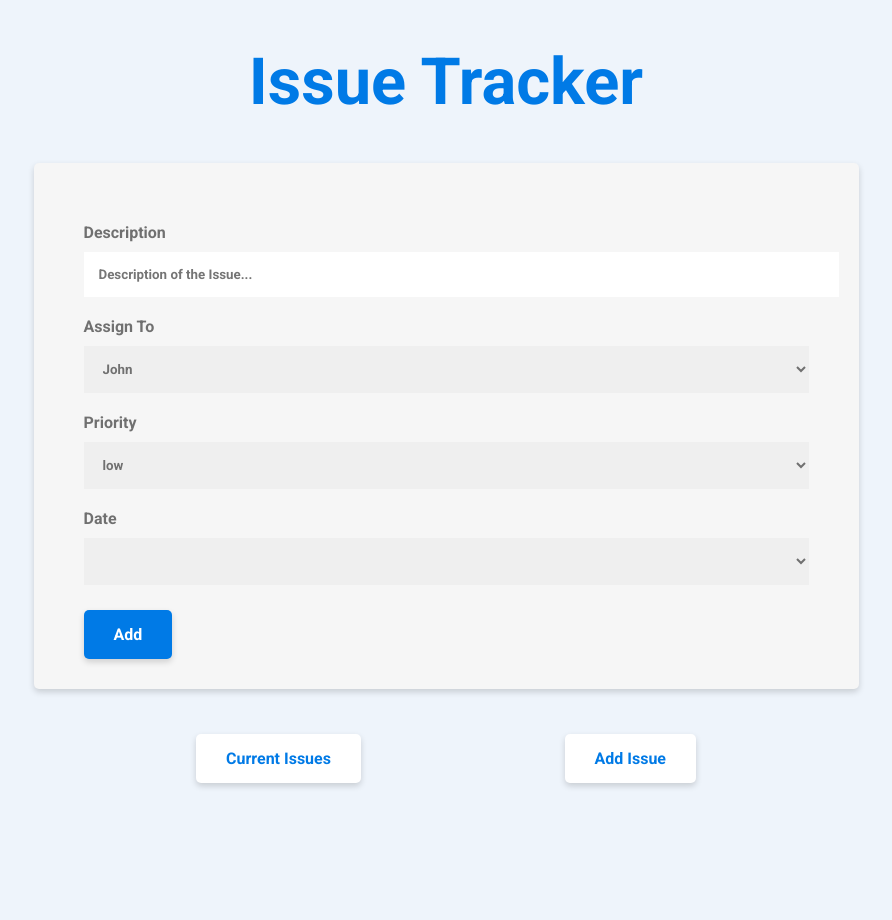
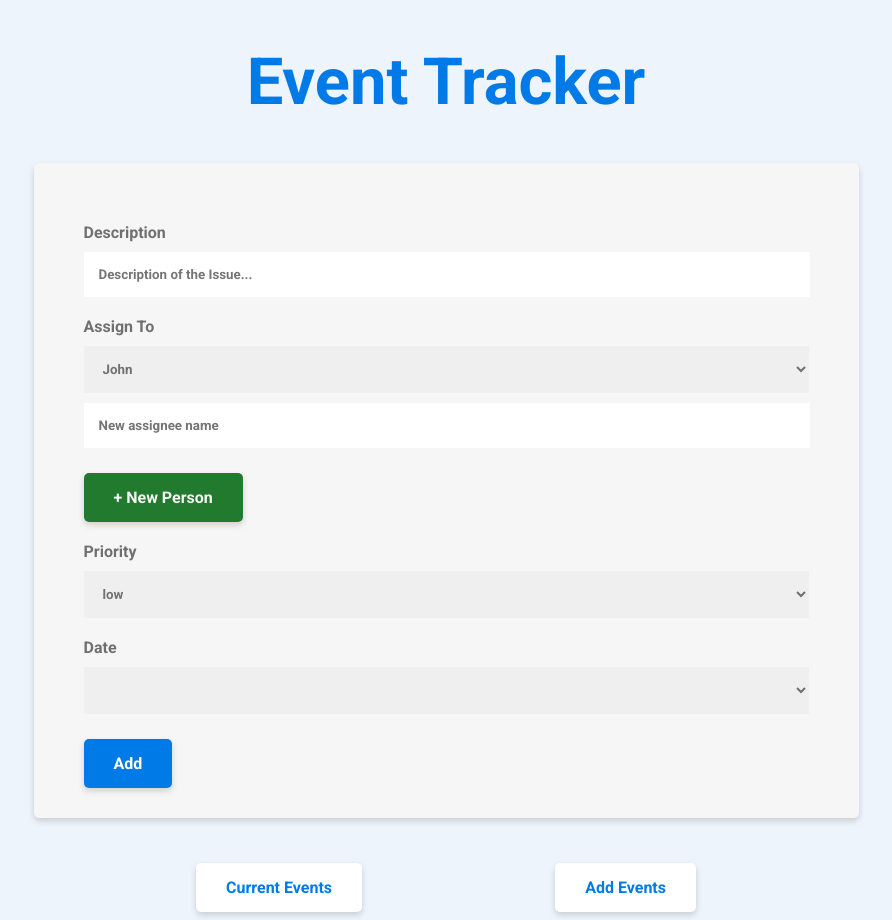
Before and after one commit to CSAllenISD/2023-ISP-Bug-Tracker, a React (Create React App) app: page / in a window 1280 px wide. Shown: the whole page, without its empty margins (194-1086 px from the left). Before the commit the page ends 800 px from the top, so only its background shows below. Built offline with nearby package versions, Linux system fonts and the light colour scheme.

Commit message:
fixed sizing for input bars & aded dynamic assign list

```diff
--- a/public/index.html
+++ b/public/index.html
@@ -9,7 +9,7 @@
       name="description"
       content="Web site created using create-react-app"
     />
-    <title>Issue Tracker</title>
+    <title>Event Tracker</title>
     <link rel="preconnect" href="https://fonts.googleapis.com">
     <link rel="preconnect" href="https://fonts.gstatic.com" crossorigin>
     <link href="https://fonts.googleapis.com/css2?family=Roboto:wght@700&display=swap"
--- a/src/App.jsx
+++ b/src/App.jsx
@@ -6,7 +6,6 @@ import './App.css';
 function App() {
   const [addIssue, setAddIssue] = useState();
 
-  // const [issues, setIssues] = useState([{id: 1, name:"test string", priority:"High"}]);
   const [issues, setIssues] = useState([]);
   function showAddIssue() {
     setAddIssue(false);
@@ -18,13 +17,13 @@ function App() {
 
   return (
     <div className="App">
-      <h1>Issue Tracker</h1>
+      <h1>Event Tracker</h1>
       <div className="grey-card-container">
         {addIssue ? <CurrentIssue issues={issues} setIssues={setIssues}/> : <AddIssuePage issues={issues} setIssues={setIssues} />}
       </div>
       <div className="view-selection-div">
-        <button className="view-button" onClick={() => showCurrentIssue()}>Current Issues</button>
-        <button className="view-button active-button" onClick={() => showAddIssue()}>Add Issue</button>
+        <button className="view-button" onClick={() => showCurrentIssue()}>Current Events</button>
+        <button className="view-button active-button" onClick={() => showAddIssue()}>Add Events</button>
       </div>
     </div>
   );
--- a/src/components/AddIssue/AddIssue.css
+++ b/src/components/AddIssue/AddIssue.css
@@ -8,10 +8,18 @@ form label, label input, label select {
 }
 
 label input, label select {
-    width: 100%;
     padding: 15px;
     margin-top: 10px;
     border: rgba(112,112,112,.25)
+}
+
+/* keeps both the same length */
+label, label select {
+    width: 100%;
+}
+
+input {
+    width: 96%;
 }
 
 form label {
--- a/src/components/AddIssue/AddIssue.jsx
+++ b/src/components/AddIssue/AddIssue.jsx
@@ -1,16 +1,20 @@
-import React, { useRef } from "react";
-//import React from "react";
-//import IssueList from "../IssueList/IssueList";
+import React, { useRef, useState } from "react";
+import AssignList from "./AssignList";
 import "./AddIssue.css"
+import Assign from "./Assign";
 
 function AddIssuePage({issues, setIssues}) {
 
     const issueNameRef = useRef()
     const priorityRef = useRef()
     const assignRef = useRef()
+    const newAssignRef = useRef()
 
-    var priority;
-    var assign;
+    const [assignees, setAssign ] = useState([{name: "John", id: 1 }])
+
+    // change to arr[0]
+    var priority = 'low';
+    var assign = 'John';
 
     function updatePriority(e) {  priority = priorityRef.current.value }
 
@@ -25,11 +29,27 @@ function AddIssuePage({issues, setIssues}) {
 
         if (name === '') return
         setIssues(prevIssues => {
-            //hardcoded id
+            // TODO: hardcoded id
+            console.log(...prevIssues, {id: 1, name: name, priority: priority, assign: assign } )
             return [...prevIssues, {id: 1, name: name, priority: priority, assign: assign }]
         })
+        issueNameRef.current.value = null
 
-        issueNameRef.current.value = null
+    }
+
+    function handleAddAssignee(e){
+        e.preventDefault()
+
+        const name = newAssignRef.current.value
+        // console.log(name)
+
+        if (name === '') return
+        setAssign(prevAssign => {
+            // TODO: hardcoded id idk if it even needs id
+            console.log(...prevAssign, {id: 2, name: name})
+        })
+
+        assignRef.current.value = null
 
     }
 
@@ -39,12 +59,11 @@ function AddIssuePage({issues, setIssues}) {
             <label>Description<input ref={issueNameRef} type="text" placeholder="Description of the Issue..."/></label>
             <label>Assign To
                 <select name="forDev" id="forDev" ref={assignRef} onChange={updateAssign}>
-                    <option  value="John">John</option>
-                    <option  value="Martin">Martin</option>
-                    <option  value="Sara">Sara</option>
-                    <option  value="Divyansh">Divyansh</option>
-                    <option value="Add" className="add">+ New Person</option>
+                    <AssignList assignees={assignees} />
                 </select>
+                    {/* TODO: both input and btn look out of place; do not push these to main */}
+                    <input type="text" name="" id="new-person" ref={newAssignRef} placeholder="New assignee name"/>
+                    <button value="Add" className="add" onClick={handleAddAssignee}>+ New Person</button>
             </label>
             <label>Priority
                 <select name="priority" id="priority" ref={priorityRef} onChange={updatePriority} >
--- /dev/null
+++ b/src/components/AddIssue/Assign.jsx
@@ -0,0 +1,8 @@
+import React from 'react'
+
+export default function Assign({assingees}) {
+    console.log(assingees)
+  return (
+    <option  value={assingees.name}>{assingees.name}</option>
+    )
+}
--- /dev/null
+++ b/src/components/AddIssue/AssignList.jsx
@@ -0,0 +1,13 @@
+import React from 'react'
+import Assign from './Assign'
+
+export default function AssignList({assignees}) {
+  if (assignees != null){
+    return(
+      assignees.map(assigned => {
+        console.log(assigned.name, assigned.id)
+        return <Assign key={assigned.id} assingees={assigned} />
+      })
+    )
+  }
+}
```
